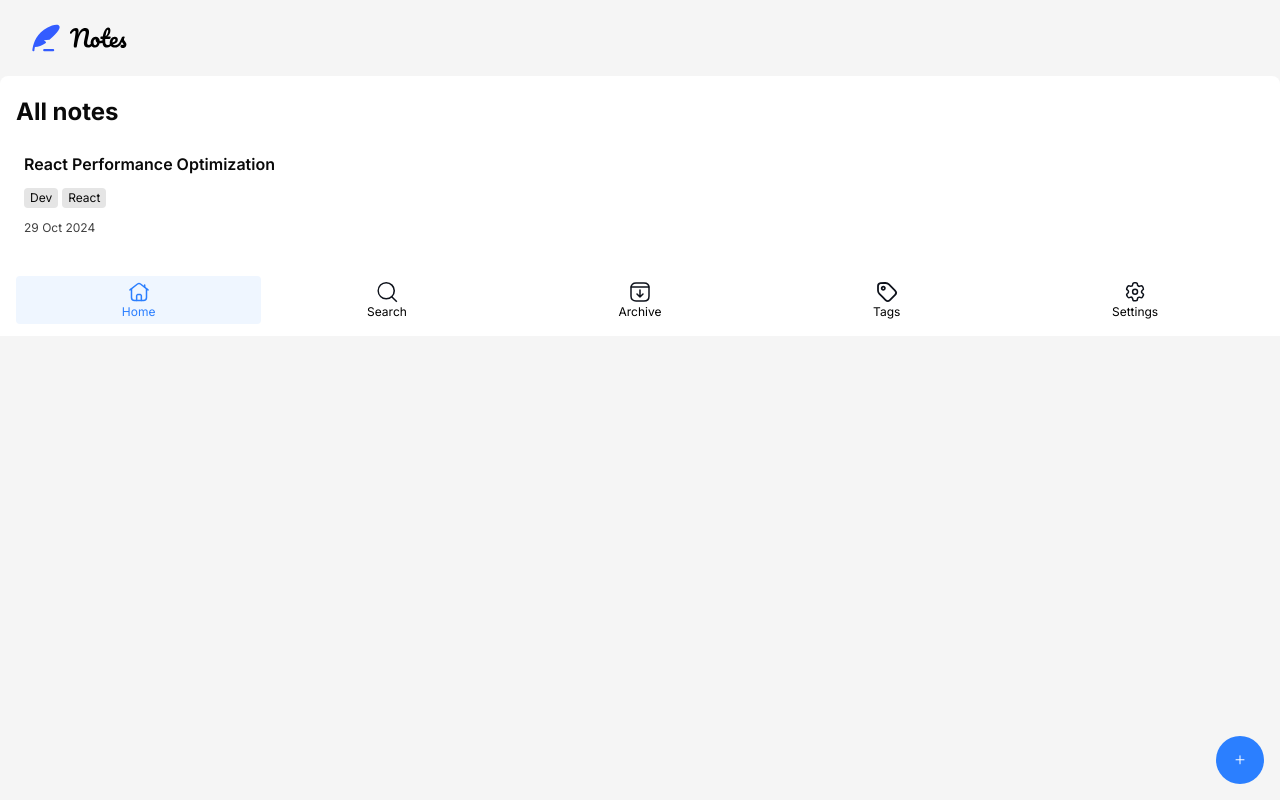
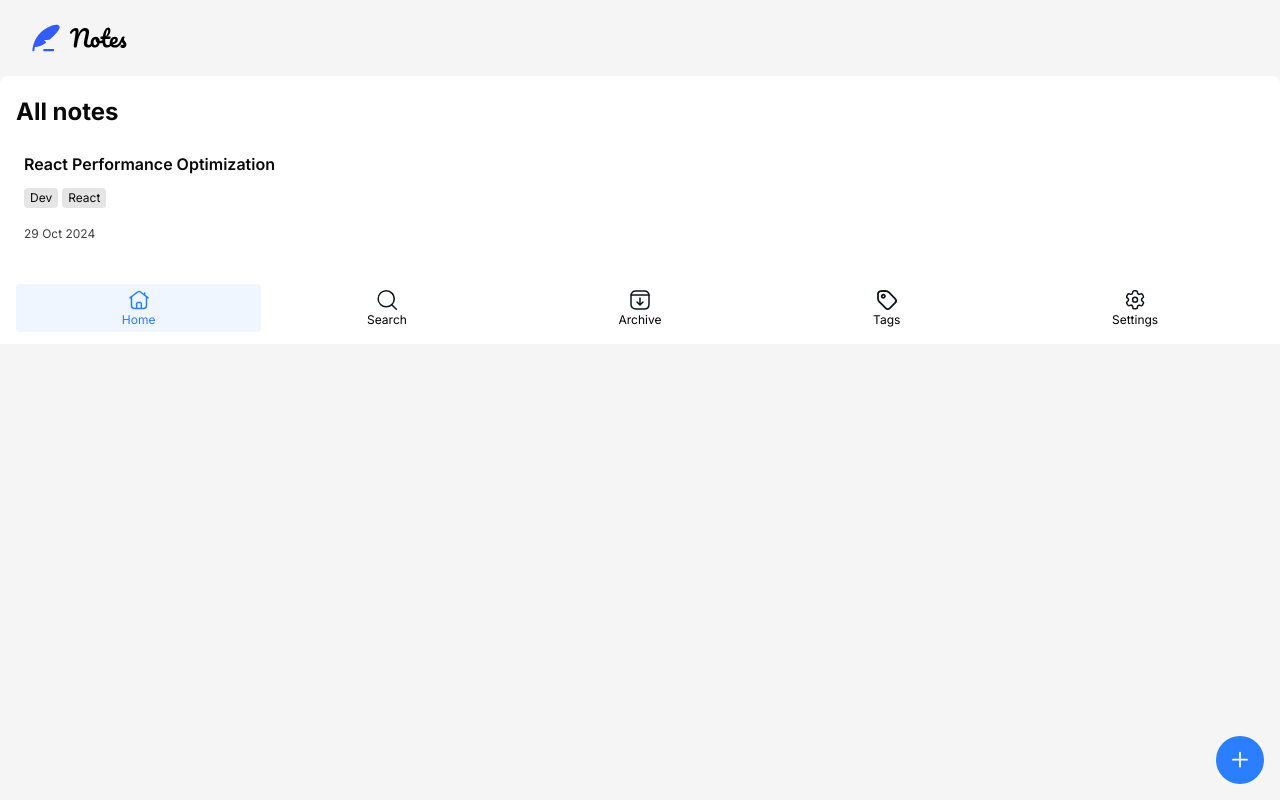
Before and after one commit to sarrietav-dev/notes, a Next.js app: page / in a window 1280 px wide. Built offline with nearby package versions, Linux system fonts and the light colour scheme.

Commit message:
Make logo link to homepage and update notes page UI

```diff
--- a/app/(app)/layout.tsx
+++ b/app/(app)/layout.tsx
@@ -3,6 +3,7 @@ import { Inter, Noto_Serif, Source_Code_Pro } from "next/font/google";
 import "../globals.css";
 import { IconLogo } from "@/components/icons";
 import Navigation from "@/components/layout/navigation";
+import Link from "next/link";
 
 const inter = Inter({
   subsets: ["latin"],
@@ -33,10 +34,14 @@ export default function RootLayout({
         className={`${inter.variable} ${notoSerif.variable} ${sourceCodePro.variable} antialiased bg-neutral-100 font-sans`}
       >
         <header className="py-6 px-8">
-          <IconLogo />
+          <Link href="/" aria-label="Go to homepage">
+            <IconLogo />
+          </Link>
         </header>
         <main className="bg-white rounded-t-lg px-4 py-5">{children}</main>
-        <Navigation />
+        <footer className="sticky bottom-0">
+          <Navigation />
+        </footer>
       </body>
     </html>
   );
--- a/app/(app)/page.tsx
+++ b/app/(app)/page.tsx
@@ -1,9 +1,7 @@
 import { IconPlus } from "@/components/icons";
-import Button from "@/components/ui/button/button";
-import Image from "next/image";
 import Link from "next/link";
 
-export default function Home() {
+export default function AllNotes() {
   return (
     <>
       <h1 className="text-neutral-950 text-2xl font-bold">All notes</h1>
@@ -15,21 +13,27 @@ export default function Home() {
                 React Performance Optimization
               </h2>
               <div className="flex gap-1">
-                <button className="text-neutral-950 text-xs px-1.5 py-0.5 bg-neutral-200 rounded">
+                <div className="text-neutral-950 text-xs px-1.5 py-0.5 bg-neutral-200 rounded">
                   Dev
-                </button>
-                <button className="text-neutral-950 text-xs px-1.5 py-0.5 bg-neutral-200 rounded">
+                </div>
+                <div className="text-neutral-950 text-xs px-1.5 py-0.5 bg-neutral-200 rounded">
                   React
-                </button>
+                </div>
               </div>
-              <p className="text-xs text-neutral-700">29 Oct 2024</p>
+              <time dateTime="2024-10-29" className="text-xs text-neutral-700">
+                29 Oct 2024
+              </time>
             </div>
           </Link>
         </li>
       </ul>
-      <Button className="absolute bottom-4 right-4 !rounded-full !size-12 flex items-center justify-center">
-        <IconPlus className="fill-white" />
-      </Button>
+      <Link
+        href="/new-note"
+        aria-label="Create new note"
+        className="absolute bottom-4 right-4 rounded-full size-12 flex items-center justify-center bg-blue-500"
+      >
+        <IconPlus className="fill-white size-7" />
+      </Link>
     </>
   );
 }
```
